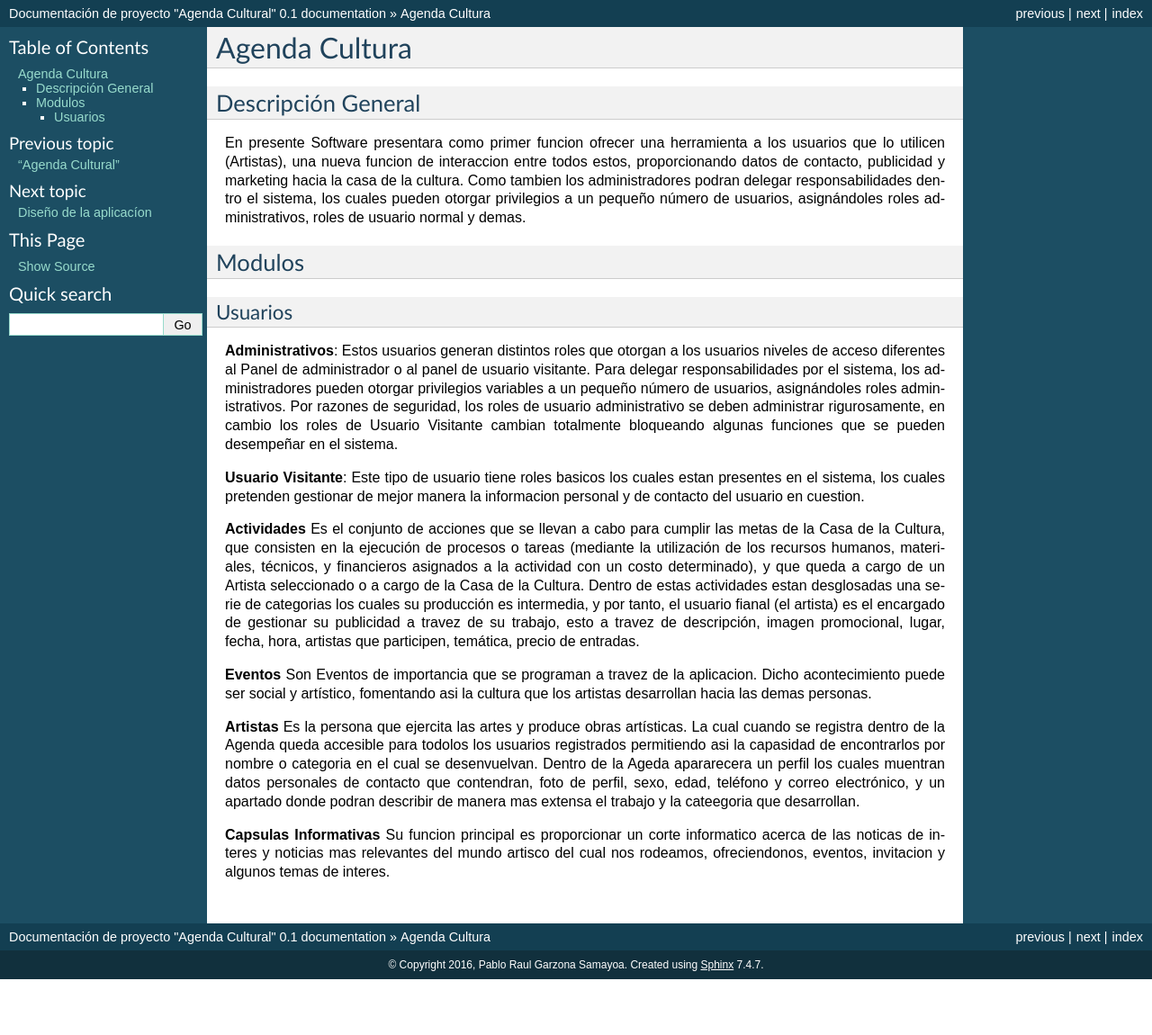
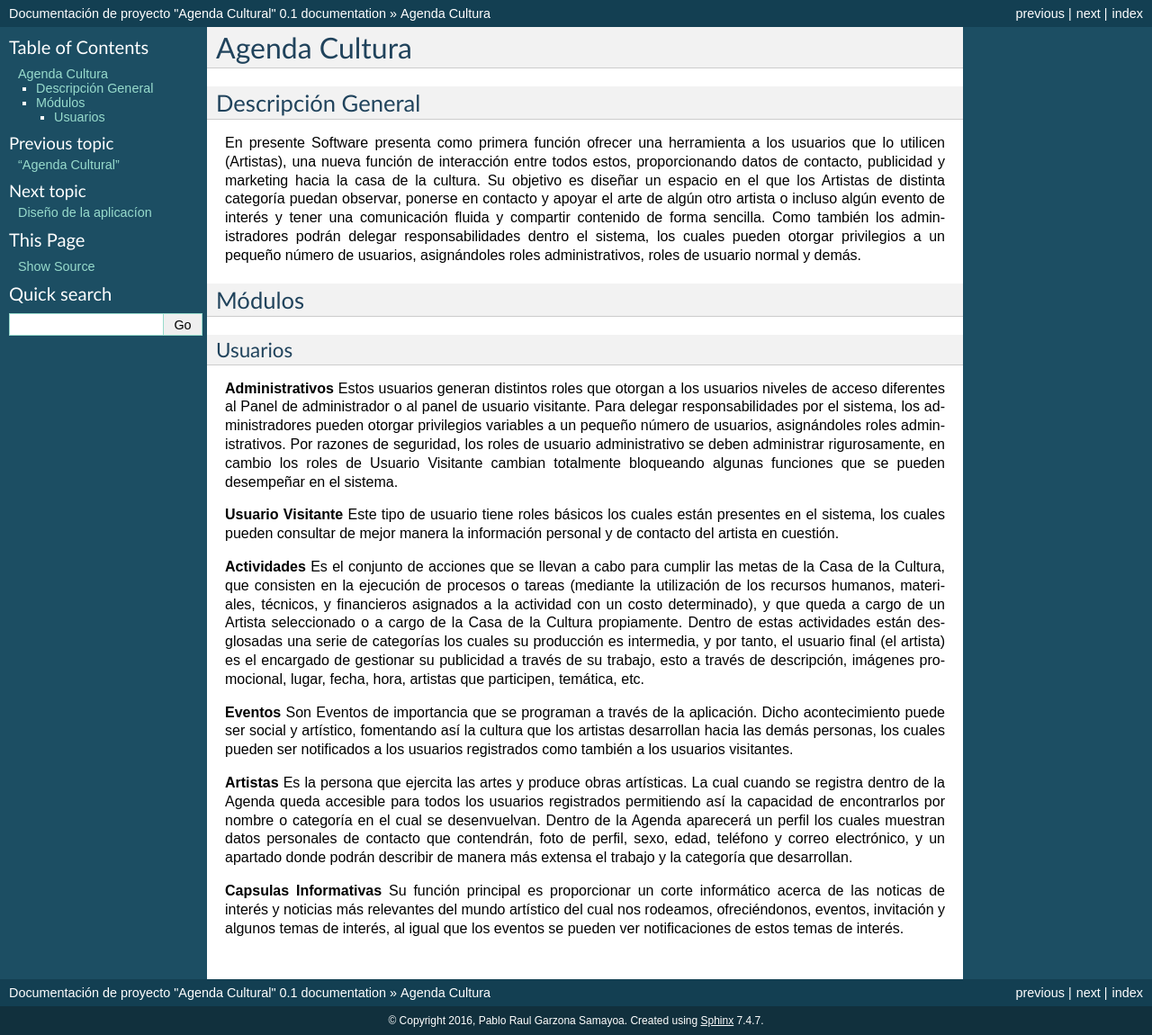
Before and after one commit to prgarzona/esquema-proyectos, a Sphinx documentation site: the page built from source/proyecto.rst, in a window 1280 px wide. Shown: the whole page at 90% size. Built offline with Sphinx 7.4.7, drawn with Linux system fonts in a browser that asks for light colours; before the commit the page ends 1088 px from its top, so only the background shows below that.

Commit message:
Proyecto
Edición y corrección de ortografia.

```diff
--- a/source/index.rst
+++ b/source/index.rst
@@ -3,7 +3,7 @@
    You can adapt this file completely to your liking, but it should at least
    contain the root `toctree` directive.
 
-Bienvenido a la documentación de "Nombre"
+Documentación Agenda Cultural
 =========================================
 
 Contenido:
--- a/source/proyecto.rst
+++ b/source/proyecto.rst
@@ -4,30 +4,31 @@ Agenda Cultura
 Descripción General
 -------------------
 
-En presente Software presentara como primer funcion ofrecer una herramienta a los usuarios que lo utilicen (Artistas), una nueva funcion de interaccion entre todos estos, proporcionando datos de contacto, publicidad y marketing hacia la casa de la cultura.
-Como tambien los administradores podran delegar responsabilidades dentro el sistema, los cuales pueden otorgar privilegios a un pequeño número de usuarios, asignándoles roles administrativos, roles de usuario normal y demas.
+En presente Software presenta como primera función ofrecer una herramienta a los usuarios que lo utilicen (Artistas), una nueva función de interacción entre todos estos, proporcionando datos de contacto, publicidad y marketing hacia la casa de la cultura. Su objetivo es diseñar un espacio en el que los Artistas de distinta categoría puedan observar, ponerse en contacto y apoyar el arte de algún otro artista o incluso algún evento de interés y tener una comunicación fluida y compartir contenido de forma sencilla.
+Como también los administradores podrán delegar responsabilidades dentro el sistema, los cuales pueden otorgar privilegios a un pequeño número de usuarios, asignándoles roles administrativos, roles de usuario normal y demás.
 
-Modulos
+
+Módulos
 --------
 
 Usuarios
 ^^^^^^^^
 
-**Administrativos**:
-Estos usuarios  generan distintos roles que otorgan a los usuarios niveles de acceso diferentes al Panel de administrador o al panel de usuario visitante. Para delegar responsabilidades por el sistema, los administradores pueden otorgar privilegios variables a un pequeño número de usuarios, asignándoles roles administrativos. Por razones de seguridad, los roles de usuario administrativo se deben administrar rigurosamente, en cambio los roles de Usuario Visitante cambian totalmente bloqueando algunas funciones que se pueden desempeñar en el sistema.
+**Administrativos**
+Estos usuarios generan distintos roles que otorgan a los usuarios niveles de acceso diferentes al Panel de administrador o al panel de usuario visitante. Para delegar responsabilidades por el sistema, los administradores pueden otorgar privilegios variables a un pequeño número de usuarios, asignándoles roles administrativos. Por razones de seguridad, los roles de usuario administrativo se deben administrar rigurosamente, en cambio los roles de Usuario Visitante cambian totalmente bloqueando algunas funciones que se pueden desempeñar en el sistema.
 
-**Usuario Visitante**:
-Este tipo de usuario tiene roles basicos los cuales estan presentes en el sistema, los cuales pretenden gestionar de mejor manera la informacion personal y de contacto del usuario en cuestion.
+**Usuario Visitante**
+Este tipo de usuario tiene roles básicos los cuales están presentes en el sistema, los cuales pueden consultar de mejor manera la información personal y de contacto del artista en cuestión.
 
 **Actividades**
-Es el conjunto de acciones que se llevan a cabo para cumplir las metas de la Casa de la Cultura, que consisten en la ejecución de  procesos o tareas (mediante la utilización de los recursos humanos, materiales, técnicos, y financieros asignados a la actividad con un costo determinado), y que queda a cargo de un Artista seleccionado o a cargo de la Casa de la Cultura.  Dentro de estas actividades estan desglosadas una serie de categorias los cuales su producción es intermedia, y por tanto, el usuario fianal (el artista) es el encargado de gestionar su publicidad a travez de su trabajo, esto a travez de descripción, imagen promocional, lugar, fecha, hora, artistas que participen, temática, precio de entradas.
+Es el conjunto de acciones que se llevan a cabo para cumplir las metas de la Casa de la Cultura, que consisten en la ejecución de procesos o tareas (mediante la utilización de los recursos humanos, materiales, técnicos, y financieros asignados a la actividad con un costo determinado), y que queda a cargo de un Artista seleccionado o a cargo de la Casa de la Cultura propiamente.  Dentro de estas actividades están desglosadas una serie de categorías los cuales su producción es intermedia, y por tanto, el usuario final (el artista) es el encargado de gestionar su publicidad a través de su trabajo, esto a través de descripción, imágenes promocional, lugar, fecha, hora, artistas que participen, temática, etc.
 
 **Eventos**
-Son Eventos de importancia que se  programan a travez de la aplicacion. Dicho acontecimiento puede ser social y artístico, fomentando asi la cultura que los artistas desarrollan hacia las demas personas.
+Son Eventos de importancia que se programan a través de la aplicación. Dicho acontecimiento puede ser social y artístico, fomentando así la cultura que los artistas desarrollan hacia las demás personas, los cuales pueden ser notificados a los usuarios registrados como también a los usuarios visitantes.
 
 
 **Artistas**
-Es la persona que ejercita las artes y produce obras artísticas. La cual cuando se registra dentro de la Agenda queda accesible para todolos los usuarios registrados permitiendo asi la capasidad de encontrarlos por nombre o categoria en el cual se desenvuelvan. Dentro de la Ageda apararecera un perfil los cuales muentran datos personales de contacto que contendran, foto de perfil, sexo, edad, teléfono y correo electrónico,  y un apartado donde podran describir de manera mas extensa el trabajo y la cateegoria que desarrollan.
+Es la persona que ejercita las artes y produce obras artísticas. La cual cuando se registra dentro de la Agenda queda accesible para todos los usuarios registrados permitiendo así la capacidad de encontrarlos por nombre o categoría en el cual se desenvuelvan. Dentro de la Agenda aparecerá un perfil los cuales muestran datos personales de contacto que contendrán, foto de perfil, sexo, edad, teléfono y correo electrónico, y un apartado donde podrán describir de manera más extensa el trabajo y la categoría que desarrollan.
 
 **Capsulas Informativas**
-Su funcion principal es proporcionar un corte informatico acerca de las noticas de interes y noticias mas relevantes del mundo artisco del cual nos rodeamos, ofreciendonos, eventos, invitacion y algunos temas de interes.
+Su función principal es proporcionar un corte informático acerca de las noticas de interés y noticias más relevantes del mundo artístico del cual nos rodeamos, ofreciéndonos, eventos, invitación y algunos temas de interés, al igual que los eventos se pueden ver notificaciones de estos temas de interés.
```
Also changed, not shown: source/disenio.rst (+16 -1 lines), source/objetivos.rst (+9 -9 lines), source/tiempos.rst (+13 -13 lines), 2 other files.
